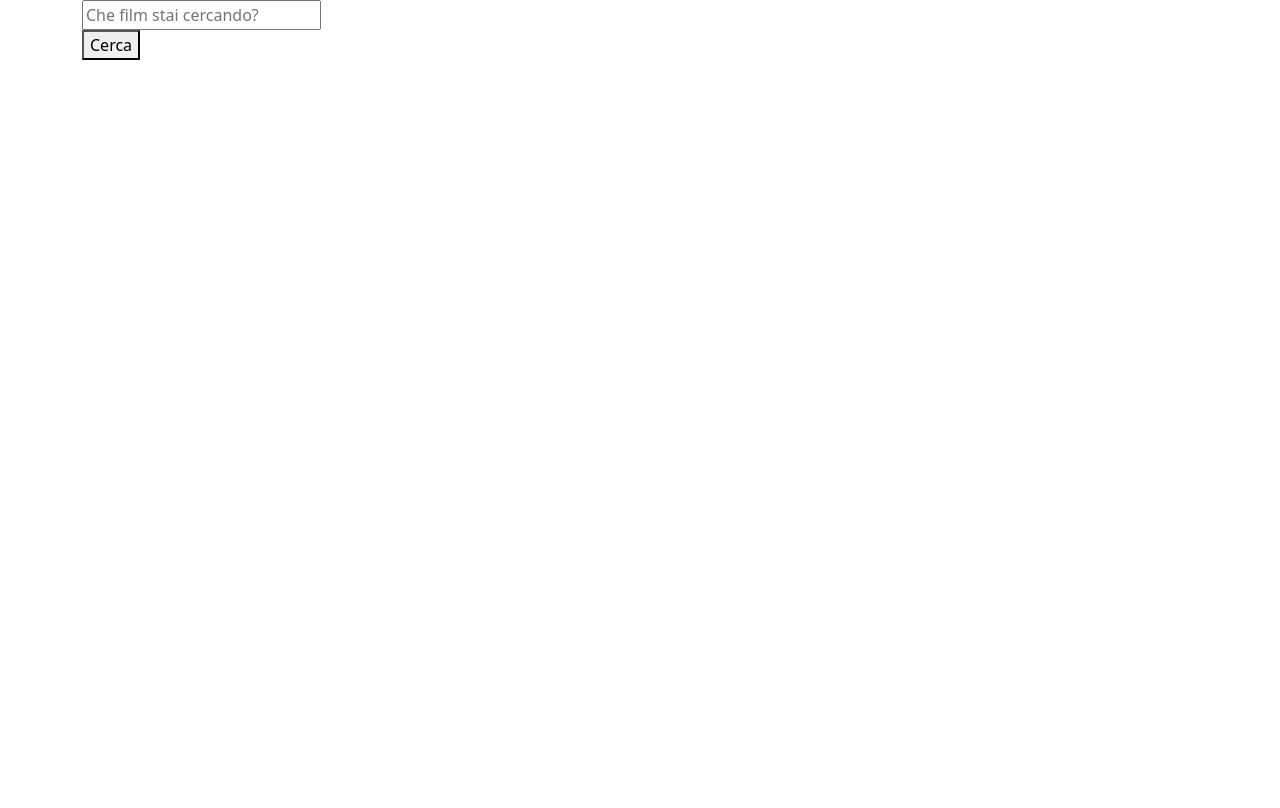
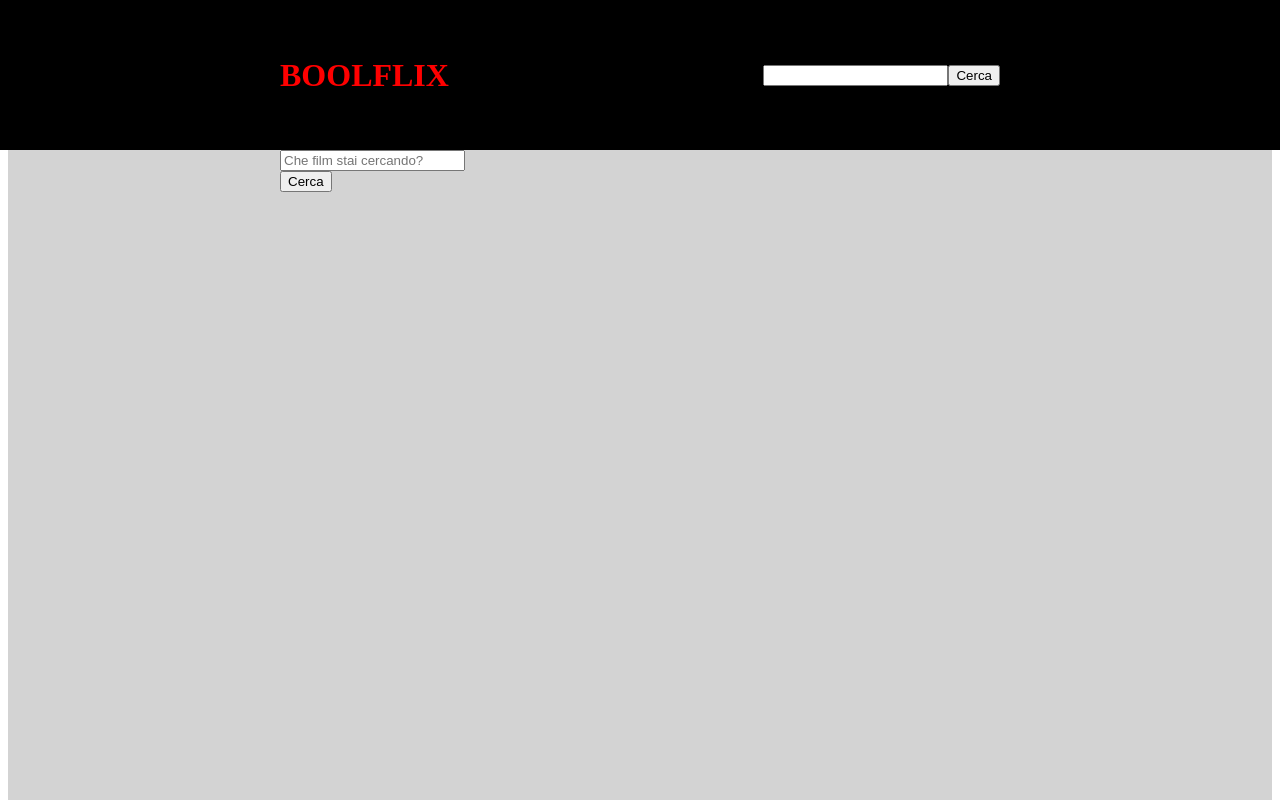
Before and after one commit to RavgaCode/vue-boolflix, a Vue app: page / in a window 1280 px wide. Built offline with nearby package versions, Linux system fonts and the light colour scheme.

Commit message:
Header, carousel and card hover effect

```diff
--- a/src/App.vue
+++ b/src/App.vue
@@ -1,14 +1,17 @@
 <template>
   <div id="app">
+    <TopHeader />
     <MainContent />
   </div>
 </template>
 
 <script>
+import TopHeader from "./components/TopHeader.vue";
 import MainContent from "./components/MainContent.vue";
 export default {
   name: "App",
   components: {
+    TopHeader,
     MainContent,
   },
 };
--- a/src/components/MainContent.vue
+++ b/src/components/MainContent.vue
@@ -1,6 +1,6 @@
 <template>
   <section>
-    <div class="container">
+    <div class="ms_container">
       <!-- Searchbar -->
       <div>
         <input
@@ -14,13 +14,21 @@
         <button type="submit" @click="getMovies">Cerca</button>
       </div>
       <!-- Movie section -->
-      <div class="row">
-        <div class="col-4" v-for="(movie, index) in movieList" :key="index">
+      <h2 v-show="movieList.length > 1">Film</h2>
+      <div class="slide-container">
+        <div class="film-card" v-for="(movie, index) in movieList" :key="index">
+          <!-- Front card - Poster e Titolo-->
+          <div class="front-card">
             <!-- Foto poster del film -->
             <img
-            :src="`https://image.tmdb.org/t/p/w342${movie.backdrop_path}`"
+              :src="`https://image.tmdb.org/t/p/w342${movie.poster_path}`"
               alt=""
+              class="front-cover"
             />
+            <h2>{{ movie.title }}</h2>
+          </div>
+          <!-- Back card - Info -->
+          <div class="back-card">
             <h2>{{ movie.title }}</h2>
             <h3>{{ movie.original_title }}</h3>
             <!-- Language flag con placeholder in caso di bandiera mancante-->
@@ -49,14 +57,27 @@
             </h5>
           </div>
         </div>
+      </div>
       <!-- Series section -->
-      <div class="row">
-        <div class="col-4" v-for="(serie, index) in seriesList" :key="index">
+      <h2 v-show="seriesList.length > 1">Serie TV</h2>
+      <div class="slide-container">
+        <div
+          class="film-card"
+          v-for="(serie, index) in seriesList"
+          :key="index"
+        >
+          <!-- Front card - Poster e Titolo-->
+          <div class="front-card">
             <!-- Foto poster della serie -->
             <img
-            :src="`https://image.tmdb.org/t/p/w342${serie.backdrop_path}`"
+              :src="`https://image.tmdb.org/t/p/w342${serie.poster_path}`"
               alt=""
+              class="front-cover"
             />
+            <h2>{{ serie.name }}</h2>
+          </div>
+          <!-- Back card - Info -->
+          <div class="back-card">
             <h2>{{ serie.name }}</h2>
             <h3>{{ serie.original_name }}</h3>
             <!-- Language flag con placeholder in caso di bandiera mancante-->
@@ -83,6 +104,7 @@
                 ><i class="fa-solid fa-star"></i
               ></span>
             </h5>
+          </div>
         </div>
       </div>
     </div>
@@ -132,6 +154,42 @@ export default {
 
 <style lang="scss">
 @import "../style/style.scss";
+section {
+  background-color: lightgrey;
+  margin-top: 150px;
+  height: calc(100vh - 150px);
+  overflow: auto;
+}
+.slide-container {
+  display: flex;
+  justify-content: space-between;
+  flex-wrap: nowrap;
+  overflow-x: auto;
+  width: 100%;
+}
+.film-card {
+  width: calc($main-container-width / 4 - 1rem);
+  margin-right: 1rem;
+  flex-shrink: 0;
+  position: relative;
+
+  &:hover .back-card {
+    display: block;
+  }
+}
+.back-card {
+  display: none;
+  position: absolute;
+  top: 0;
+  left: 0;
+  z-index: 2;
+  background-color: white;
+  width: 100%;
+  height: 100%;
+}
+.front-cover {
+  max-width: 100%;
+}
 .language-flag {
   width: 30px;
 }
--- /dev/null
+++ b/src/components/TopHeader.vue
@@ -0,0 +1,43 @@
+<template>
+  <header>
+    <div class="ms_container">
+      <div class="flex-container">
+        <h1>BOOLFLIX</h1>
+        <div class="search-bar">
+          <input type="text" />
+          <button>Cerca</button>
+        </div>
+      </div>
+    </div>
+  </header>
+</template>
+
+<script>
+export default {
+  name: "TopHeader",
+};
+</script>
+
+<style lang="scss" scoped>
+@import "../style/style.scss";
+header {
+  height: 150px;
+  width: 100%;
+  background-color: black;
+  position: fixed;
+  top: 0;
+  left: 0;
+  z-index: 10;
+}
+
+.flex-container {
+  height: 100%;
+  display: flex;
+  justify-content: space-between;
+  align-items: center;
+}
+h1 {
+  color: red;
+  font-weight: 800;
+}
+</style>
--- a/src/style/style.scss
+++ b/src/style/style.scss
@@ -1 +1,7 @@
-@import "~bootstrap/scss/bootstrap";
+.ms_container {
+  width: 90vh;
+  margin: 0 auto;
+  height: 100%;
+}
+// VARIABLES
+$main-container-width: 90vh;
```
Lines whose indentation alone changed are shown as unchanged.
